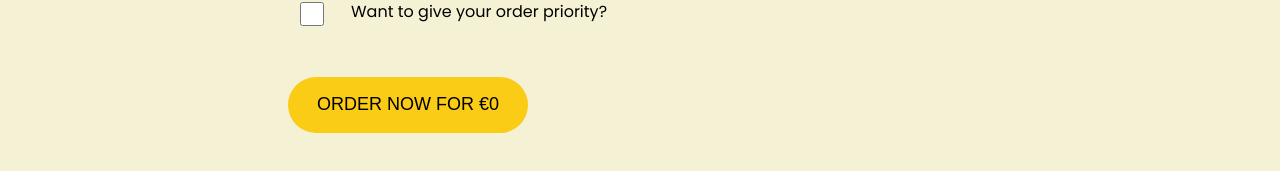
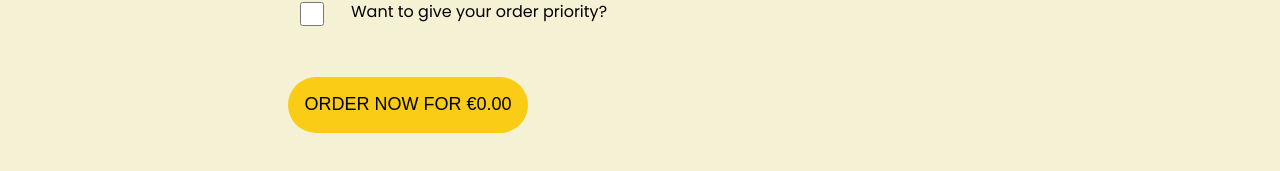
Before and after one commit to dariojularic/Fast-pizza-react, a React (Vite) app: page /order/new in a window 1280 px wide. Shown: the part 347-518 px from the top of the page. Built offline with nearby package versions, Linux system fonts and the light colour scheme.

Commit message:
Refactor code

```diff
--- a/src/components/Input.jsx
+++ b/src/components/Input.jsx
@@ -1,3 +1,5 @@
+import "./Input.css";
+
 const Input = ({ type, placeholder, name, handler }) => {
   const classVariation = name === "username" ? "username-input" : "order-input";
   return (
--- a/src/index.css
+++ b/src/index.css
@@ -5,6 +5,7 @@ html {
 body {
   margin: 0;
   height: 100vh;
+  background-color: #f5f1d4;
   font-family: Poppins;
 }
 
@@ -13,5 +14,5 @@ body {
   display: flex;
   flex-direction: column;
   align-items: center;
-  background-color: #f5f1d4;
+  /* background-color: #f5f1d4; */
 }
--- a/src/layouts/footer/Footer.jsx
+++ b/src/layouts/footer/Footer.jsx
@@ -3,8 +3,8 @@ import { useSelector } from "react-redux";
 import { Link } from "react-router-dom";
 import { FontAwesomeIcon } from "@fortawesome/react-fontawesome";
 import { faArrowRight } from "@fortawesome/free-solid-svg-icons";
-import { totalPrice } from "../../cartSlice";
-import { numOfDiffPizzas } from "../../cartSlice";
+import { totalPrice } from "#cartSlice";
+import { numOfDiffPizzas } from "#cartSlice";
 
 function Footer() {
   const total = useSelector(totalPrice);
--- a/src/pages/cart/Cart.jsx
+++ b/src/pages/cart/Cart.jsx
@@ -6,7 +6,7 @@ import { useDispatch, useSelector } from "react-redux";
 import CartItem from "./components/CartItem";
 import Button from "#components/Button";
 import { capitalizeName } from "#root/src/helpers";
-import { clearCart } from "../../cartSlice";
+import { clearCart } from "#cartSlice";
 
 function Cart() {
   const { username } = useSelector((store) => store.user);
--- a/src/pages/home/Home.jsx
+++ b/src/pages/home/Home.jsx
@@ -3,7 +3,7 @@ import Input from "#components/Input.jsx";
 import Button from "#components/Button";
 import { useState } from "react";
 import { Link } from "react-router-dom";
-import { addUser } from "../../userSlice";
+import { addUser } from "#userSlice";
 import { useDispatch, useSelector } from "react-redux";
 
 const Home = () => {
--- a/src/pages/menu/Menu.jsx
+++ b/src/pages/menu/Menu.jsx
@@ -3,10 +3,12 @@ import "./Menu.css";
 import { useState, useEffect } from "react";
 import Loader from "#layouts/loader/Loader";
 import { useDispatch } from "react-redux";
-import { addToCart } from "../../cartSlice";
+import { addToCart } from "#cartSlice";
 
 const Menu = () => {
   const [pizzaMenu, setPizzaMenu] = useState([]);
+  // napravit folder constants i u njega index.js i stavljam url
+  // napravit folder koji se zove API i u njega index.js
   const url = "https://react-fast-pizza-api.onrender.com/api/menu";
   const dispatch = useDispatch();
 
--- a/src/pages/order/ordernew/OrderNew.jsx
+++ b/src/pages/order/ordernew/OrderNew.jsx
@@ -4,7 +4,7 @@ import { Link, useNavigate } from "react-router-dom";
 import Button from "#components/Button";
 import { useSelector } from "react-redux";
 import { useState } from "react";
-import { totalPrice } from "../../../cartSlice";
+import { totalPrice } from "#cartSlice";
 
 function OrderNew() {
   const { cart } = useSelector((state) => state.cart);
@@ -20,9 +20,19 @@ function OrderNew() {
     priority: false,
   });
 
+
+  // ocu ispraznit cart kad submitam narudbu?
+
+  // treba li mi App.jsx???
   // lokacija nije uvijek tocna
   // gdje drzim apiKey???
+  // provjerit background-color na /menu
   const apiKey = "681243a98ce04bfab9430b85cdb1ee9f";
+
+  // vidjeti za .env file enviroment
+  // dodat apikey u njega i exportat ga
+
+
 
   function handleUpdate(event) {
     const { name, type, checked, value } = event.target;
@@ -66,6 +76,7 @@ function OrderNew() {
     );
   }
 
+  // jel handleSubmit treba bit async funkcija???
   const handleSubmit = (event) => {
     event.preventDefault();
 
@@ -94,9 +105,6 @@ function OrderNew() {
       <form
         onSubmit={() => handleSubmit()}
         className="order-form"
-        method="POST"
-        // koja je svrha ovog action i method ako ga imam u fetchu???
-        action="https://react-fast-pizza-api.onrender.com/api/order"
       >
         <OrderNewElement
           id="customer"
@@ -141,7 +149,7 @@ function OrderNew() {
         <Link to="/menu">
           <Button
             type="button"
-            value={`ORDER NOW FOR €${total}`}
+            value={`ORDER NOW FOR €${total.toFixed(2)}`}
             style="btn"
             handler={(event) => {
               handleSubmit(event);
--- a/vite.config.js
+++ b/vite.config.js
@@ -16,6 +16,8 @@ export default defineConfig({
       "#components": path.resolve(__dirname, "src/components"),
       "#layouts": path.resolve(__dirname, "src/layouts"),
       "#pages": path.resolve(__dirname, "src/pages"),
+      "#cartSlice" : path.resolve(__dirname, "src/cartSlice"),
+      "#userSlice" : path.resolve(__dirname, "src/userSlice"),
     },
   },
   // "#components": `${__dirname}/src/components`,
```
Also changed, not shown: src/pages/order/orderid/OrderId.jsx (+14 -5 lines).
